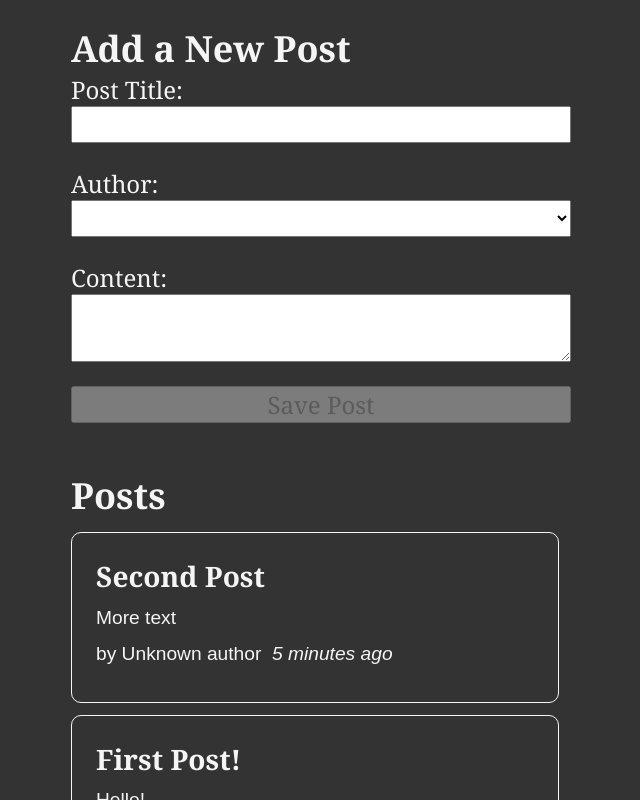
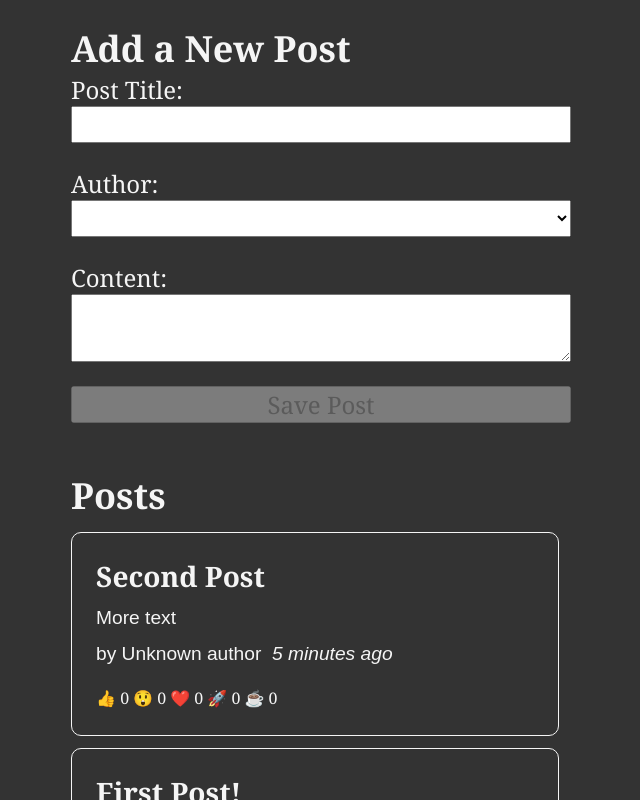
Before and after one commit to Kshitiiiij/BlogApp_redux, a React (Vite) app: page / in a window 1280 px wide. Shown: the top 800 px of the page, without its empty margins (319-959 px from the left). Built offline with nearby package versions, Linux system fonts and the light colour scheme.

Commit message:
minor changes

```diff
--- a/src/App.css
+++ b/src/App.css
@@ -66,4 +66,5 @@
     border: none;
     color: whitesmoke;
     font-size: 1rem;
+    cursor: pointer;
   }
--- a/src/features/posts/PostsList.jsx
+++ b/src/features/posts/PostsList.jsx
@@ -2,6 +2,7 @@
 import { selectAllPosts } from "./postsSlice";
 import PostAuthor from "./PostAuthor";
 import TimeAgo from "./TimeAgo";
+import ReactionButtons from "./ReactionButtons";
 
 const PostsList = () => {
   const posts = useSelector(selectAllPosts);
@@ -16,6 +17,7 @@
         <PostAuthor userId={post.userId} />
         <TimeAgo timestamp={post.date} />
       </p>
+      <ReactionButtons post={post} />
     </article>
   ));
   return (
--- /dev/null
+++ b/src/features/posts/ReactionButtons.jsx
@@ -0,0 +1,34 @@
+import { useDispatch } from "react-redux";
+import { reactionAdded } from "./postsSlice";
+
+const reactionEmoji = {
+  thumbsUp: "👍",
+  wow: "😲",
+  heart: "❤️",
+  rocket: "🚀",
+  coffee: "☕️",
+};
+
+const ReactionButtons = ({ post }) => {
+  const dispatch = useDispatch();
+
+  const reactionButtons = Object.entries(reactionEmoji).map(([name, emoji]) => {
+    return (
+      <button
+        key={name}
+        type="button"
+        className="reactionButton"
+        curser="pointer"
+        onClick={() =>
+          dispatch(reactionAdded({ postId: post.id, reaction: name }))
+        }
+      >
+        {emoji} {post.reactions[name]}
+      </button>
+    );
+  });
+
+  return <div>{reactionButtons}</div>;
+};
+
+export default ReactionButtons;
--- a/src/features/posts/postsSlice.js
+++ b/src/features/posts/postsSlice.js
@@ -3,7 +3,7 @@
 
 const initialState = [
     { id: '1', title: 'First Post!', content: 'Hello!', date: sub(new Date(), { minutes: 10 }).toISOString(),
-reations: {
+reactions: {
     thumbsUp: 0,
     wow: 0,
     heart: 0,
@@ -11,7 +11,7 @@
     coffee: 0
 }
  },
-    { id: '2', title: 'Second Post', content: 'More text', date:  sub(new Date(), { minutes: 5 }).toISOString(), reations: {
+    { id: '2', title: 'Second Post', content: 'More text', date:  sub(new Date(), { minutes: 5 }).toISOString(), reactions: {
         thumbsUp: 0,
         wow: 0,
         heart: 0,
@@ -37,7 +37,7 @@
                         content,
                         date: new Date().toISOString(),
                         userId,
-                        reations: {
+                        reactions: {
                             thumbsUp: 0,
                             wow: 0,
                             heart: 0,
@@ -58,5 +58,5 @@
     }
 });
 export const selectAllPosts = (state) => state.posts;
-export const { postAdded } = postsSlice.actions;
+export const { postAdded, reactionAdded } = postsSlice.actions;
 export default postsSlice.reducer;
```
